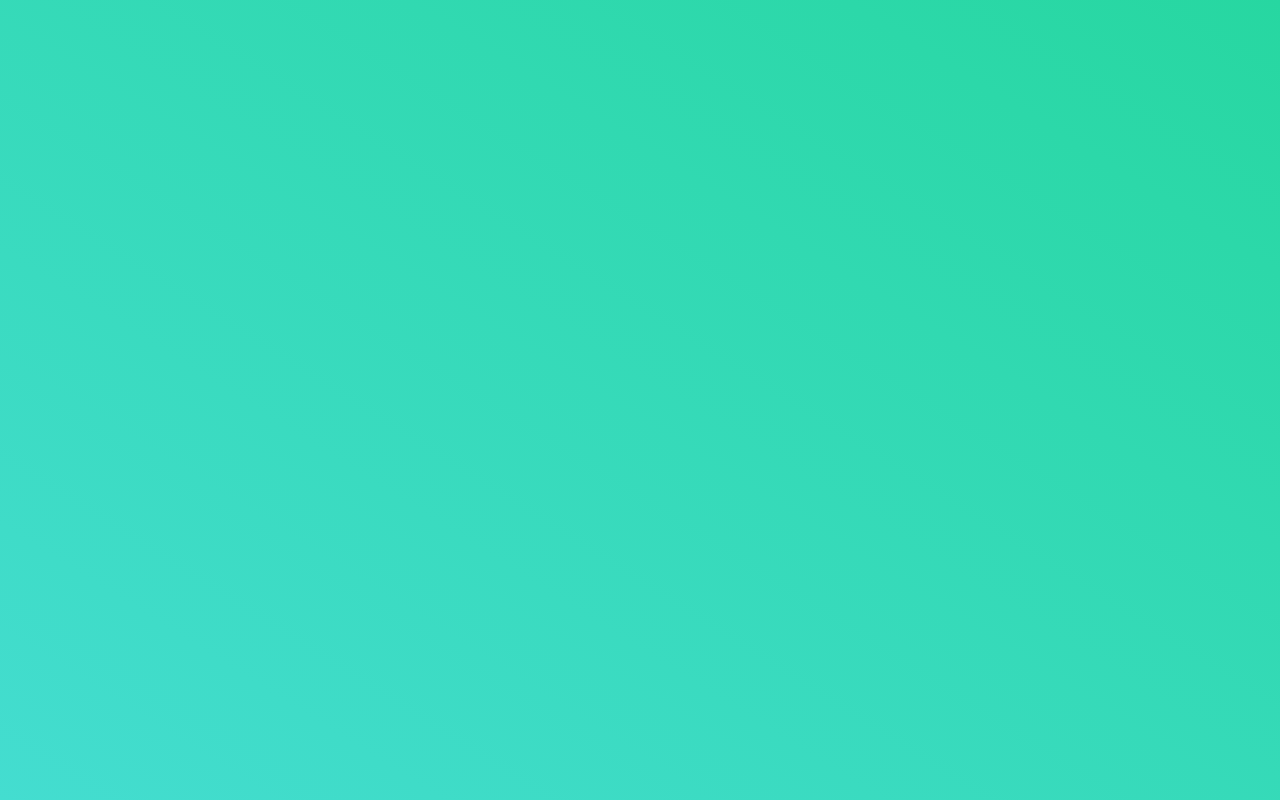
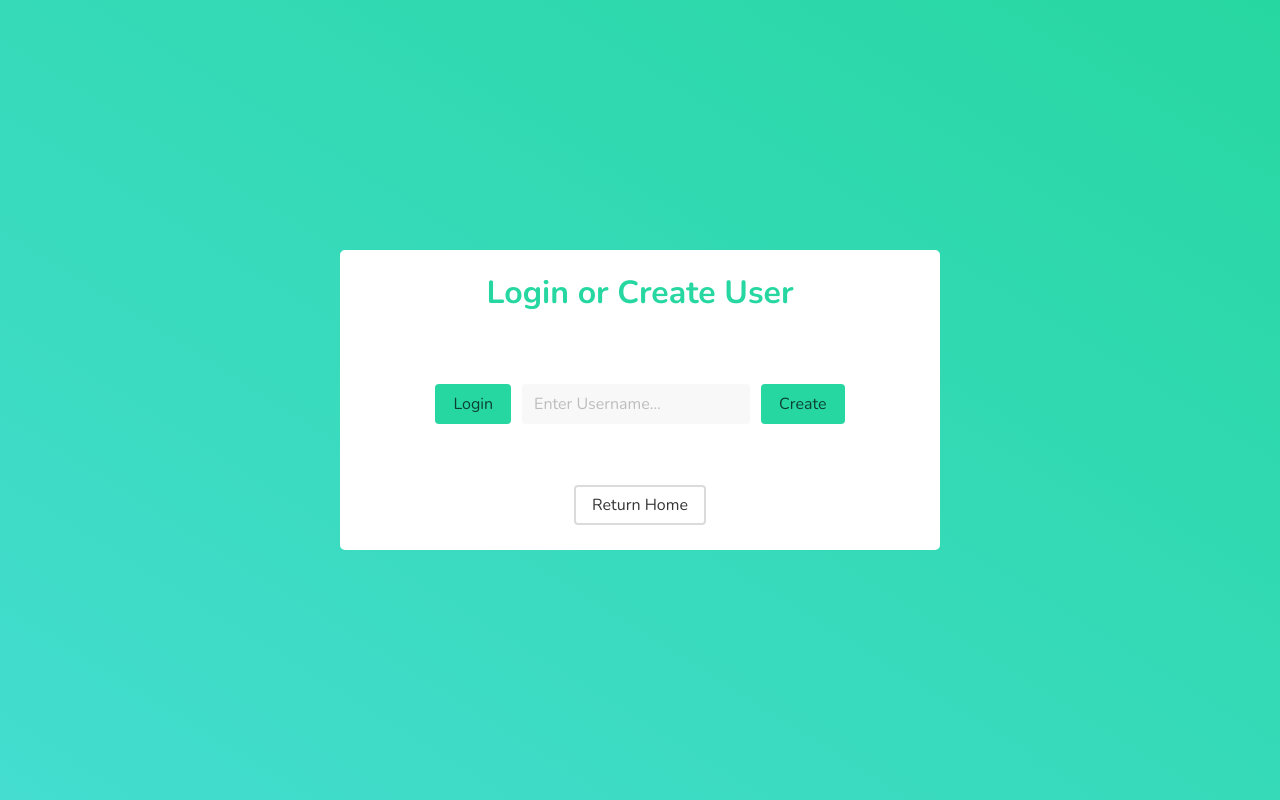
Before and after one commit to wescorner/CitySearch, an Angular app in the folder App/: page /login in a window 1280 px wide. Before the commit this address led to /. Built offline with nearby package versions, Linux system fonts and the light colour scheme.

Commit message:
logic for login/create user
the login and create user buttons now successfully login and create a new user in the database, however the response messages have yet to be displayed on the web page.

```diff
--- a/App/src/app/app-routing.module.ts
+++ b/App/src/app/app-routing.module.ts
@@ -1,10 +1,12 @@
 import { NgModule } from '@angular/core';
 import { Routes, RouterModule } from '@angular/router';
+import { LoginComponent } from './pages/login/login.component';
 import { MainPageComponent } from './pages/main-page/main-page.component';
 
 const routes: Routes = [
   { path: '', component: MainPageComponent },
-  { path: 'api/city/:name', component: MainPageComponent}
+  { path: 'api/city/:name', component: MainPageComponent},
+  { path: 'login', component: LoginComponent}
 ];
 
 @NgModule({
--- a/App/src/app/pages/login/login.component.html
+++ b/App/src/app/pages/login/login.component.html
@@ -1 +1,31 @@
-<p>login works!</p>
+<div class="centered-content">
+
+    <div class="modal-box">
+
+        <h1 class="title has-text-primary">
+            Login or Create User
+        </h1>
+
+        <div class="info">
+            <button class="button is-primary" (click)="login(usernameInput.value)">
+                Login
+            </button>
+
+            <div class="field has-addons">
+                <div class="control">
+                    <input #usernameInput class="input has-background-light" type="text" placeholder="Enter Username...">
+                </div>
+            </div>
+            <button class="button is-primary" (click)="createNewUser(usernameInput.value)">
+                Create
+            </button>
+        </div>
+
+        <button class="button" routerLink="/">
+            Return Home
+        </button>
+
+    </div>
+
+
+</div>
--- a/App/src/app/pages/login/login.component.scss
+++ b/App/src/app/pages/login/login.component.scss
@@ -0,0 +1,21 @@
+.modal-box{
+    display: flex;
+    flex-direction: column;
+    justify-content: space-around;
+    align-items: center;
+    min-height: 300px;
+    width: 100%;
+    max-width: 600px;
+    background: white;
+    border-radius: 5px;
+}
+
+.info{
+    display: flex;
+    flex-direction: row;
+    justify-content: space-around;
+    width: 70%;
+}
+
+.title{
+}
--- a/App/src/app/pages/login/login.component.ts
+++ b/App/src/app/pages/login/login.component.ts
@@ -1,4 +1,5 @@
 import { Component, OnInit } from '@angular/core';
+import { SearchService } from 'src/app/search.service';
 
 @Component({
   selector: 'app-login',
@@ -7,9 +8,22 @@ import { Component, OnInit } from '@angular/core';
 })
 export class LoginComponent implements OnInit {
 
-  constructor() { }
+  constructor(private searchService: SearchService) { }
 
   ngOnInit(): void {
   }
 
+  login(title: string){
+    return this.searchService.login(title).subscribe((response) => {
+      console.log(response);
+    });
+  }
+
+  createNewUser(title: string){
+    return this.searchService.createUser(title).subscribe((response) => {
+      console.log(response);
+    });
+  }
+
+
 }
--- a/App/src/app/pages/main-page/main-page.component.html
+++ b/App/src/app/pages/main-page/main-page.component.html
@@ -7,11 +7,8 @@
 
         <div class="buttons">
             <div class="control ">
-              <button class="button is-success">
+              <button class="button is-success" routerLink="/login">
                 Login
-              </button>
-              <button class="button is-success">
-                New User
               </button>
             </div>
         </div>
@@ -26,7 +23,8 @@
               </button>
             </div>
         </div>
-        <div class="city">
+
+        <div class="city has-background-light">
             <p>{{cityInfo[0].conversion}}</p>
             <p>{{cityInfo[0].country}}</p>
             <p>{{cityInfo[0].humidity}}</p>
@@ -35,5 +33,11 @@
             <p>{{cityInfo[0].wind}}</p>
         </div>
 
+        <div class="field save">
+            <button class="button is-primary">
+                Save City
+            </button>
+        </div>
+
     </div>
 </div>
--- a/App/src/app/pages/main-page/main-page.component.scss
+++ b/App/src/app/pages/main-page/main-page.component.scss
@@ -1,11 +1,3 @@
-.centered-content{
-    display: flex;
-    justify-content: center;
-    align-items: center;
-    text-align: center;
-    width: 100%;
-    height: 100%;
-}
 
 .main-page-container{
     display: flex;
@@ -34,5 +26,18 @@
 }
 
 .city{
-    justify-items: flex-end;
+    width:100%;
+    height:100%;
+    max-width: 450px;
+    max-height: 160px;
+    align-self: center;
+    display: flex;
+    flex-direction: column;
+    border-style: groove;
+    border-color: #25CC99;
+    padding-bottom: 50px;
 }
+
+.save{
+    justify-self: flex-end;
+}
--- a/App/src/app/pages/main-page/main-page.component.ts
+++ b/App/src/app/pages/main-page/main-page.component.ts
@@ -28,7 +28,6 @@ export class MainPageComponent implements OnInit {
     return this.searchService.searchCity(title).subscribe((response: any) => {
       console.log(response);
       this.cityInfo = response;
-      console.log(this.cityInfo[0].conversion);
     })
   }
 
--- a/App/src/app/search.service.ts
+++ b/App/src/app/search.service.ts
@@ -17,4 +17,12 @@ export class SearchService {
     return this.webReqService.get(`api/city/${title}`).pipe(map((response: any) => response));
   }
 
+  login(title: string){
+    return this.webReqService.get(`api/login/${title}`).pipe(map((response: any) => response));
+  }
+
+  createUser(title: string){
+    return this.webReqService.post('api/createuser', { title });
+  }
+
 }
--- a/App/src/app/web-request.service.ts
+++ b/App/src/app/web-request.service.ts
@@ -16,8 +16,9 @@ export class WebRequestService {
     return this.http.get(`${this.ROOT_URL}/${uri}`);
   }
 
+
   post(uri: string, payload: Object){
-    return this.http.post(`${this.ROOT_URL}/${uri}`, payload);
+    return this.http.post(`${this.ROOT_URL}/${uri}`, payload, {responseType: 'text'});
   }
 
   delete(uri: string){
--- a/App/src/main-styles.scss
+++ b/App/src/main-styles.scss
@@ -27,3 +27,12 @@ html{
 html, body{
     height: 100%;
 }
+
+.centered-content{
+    display: flex;
+    justify-content: center;
+    align-items: center;
+    text-align: center;
+    width: 100%;
+    height: 100%;
+}
```
Also changed, not shown: 1 other file (tests, documents, lock files or other folders).
